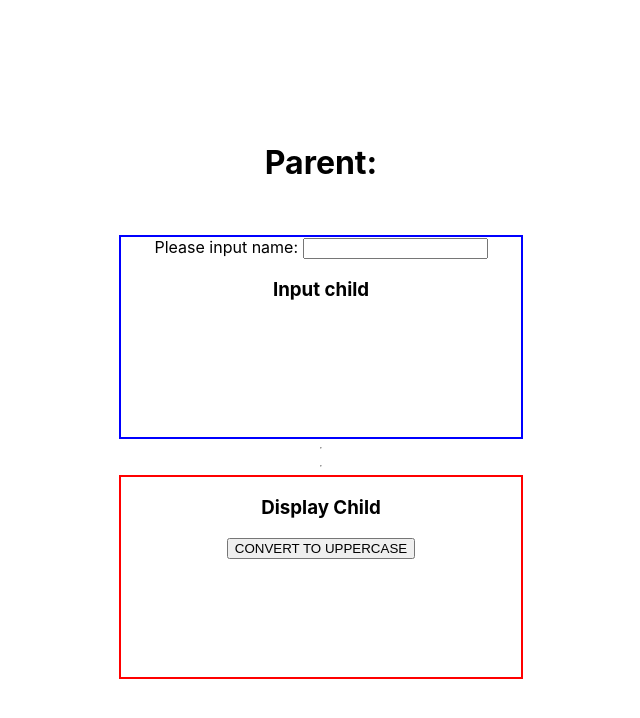
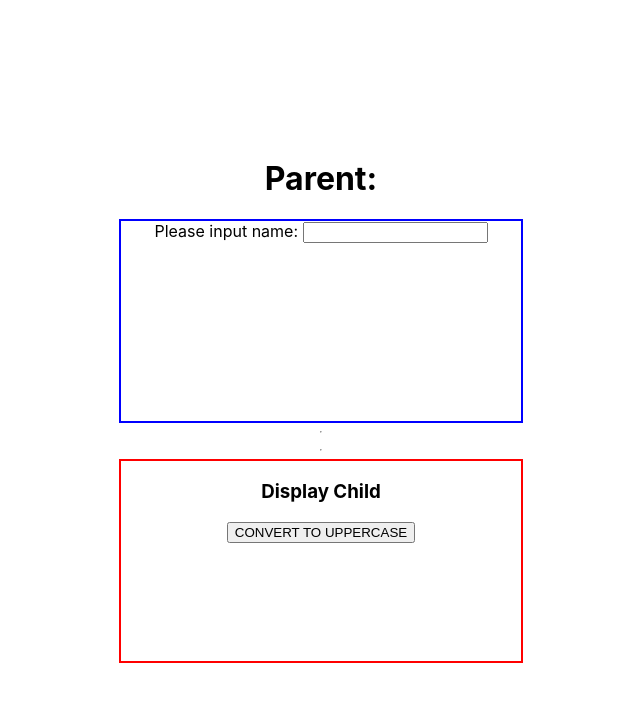
Before and after one commit to invacctvni/city-view-react, a React (Create React App) app: page / in a window 1280 px wide. Shown: the top 718 px of the page, without its empty margins (319-959 px from the left). Built offline with nearby package versions, Linux system fonts and the light colour scheme.

Commit message:
delete something to make simple

```diff
--- a/src/App.js
+++ b/src/App.js
@@ -8,7 +8,6 @@ import {SearchBarCityView} from "./SearchBarCityView";
 import {DisplayCityView} from "./DisplayCityView";
 
 function App() {
-    const [name, setName] = useState(null)
 
     //create a state to store the results by child.
 
@@ -17,23 +16,12 @@ function App() {
         setImgList(value)
     }
 
-    //create a function to accept the value from child and set state(setName)
-    const updateName = (value) => {
-        // console.log(value)
-        setName(value)
-    }
-
-    const conversion = () => {
-        setName(name => name.toUpperCase())
-    }
-
     return (
         <div className="App">
             <h1>Parent:</h1>
-            <p>{name}</p>
             {/*<p>{JSON.stringify(imgList)}</p>*/}
             {/*<SearchBar updateName = {updateName}/>*/}
-            <SearchBarCityView updateName = {updateName}
+            <SearchBarCityView
                                updateImgList = {updateImgList}
             />
             <hr/>
@@ -42,10 +30,7 @@ function App() {
             {/*         //传进去*/}
             {/*         conversion = {conversion}*/}
             {/*/>*/}
-            <DisplayCityView name = {name}
-                     //传进去
-                     conversion = {conversion}
-            />
+            <DisplayCityView/>
             {/*if array length is not zero get the second*/}
             {imgList.length !==0 && <img
                 style={{height:'100vh',
--- a/src/SearchBarCityView.js
+++ b/src/SearchBarCityView.js
@@ -3,7 +3,7 @@ import axios from "axios";
 const unsplashKey = 'RaSnBiqog6SVIdgaUHc2Ls-8McGCIPt7S3lsW7M3cgU'
 const unsplashUrl = 'https://api.unsplash.com/search/photos'
 
-export const SearchBarCityView = ({updateName, updateImgList}) => {
+export const SearchBarCityView = ({updateImgList}) => {
     // 2015 new feature
     // let myObj = {
     //     name: 'JT',
@@ -55,23 +55,17 @@ export const SearchBarCityView = ({updateName, updateImgList}) => {
         ). catch(err => console.log(err))
     }
 
-
-
-
-
     return (
         <div style={{border: '2px solid blue', width:'400px', height: '200px'}}>
             <label htmlFor="">Please input name: </label>
             <input
                 onChange={evt => {
                     console.log(evt.target.value)
-                    updateName(evt.target.value)
                     setName(evt.target.value)
                 }}
                 onKeyDown={keyDownHandler}
                 type="text"/>
-            <h3>Input child</h3>
-            <p>{name}</p>
+            <h3>{name}</h3>
         </div>
     )
 }
```
